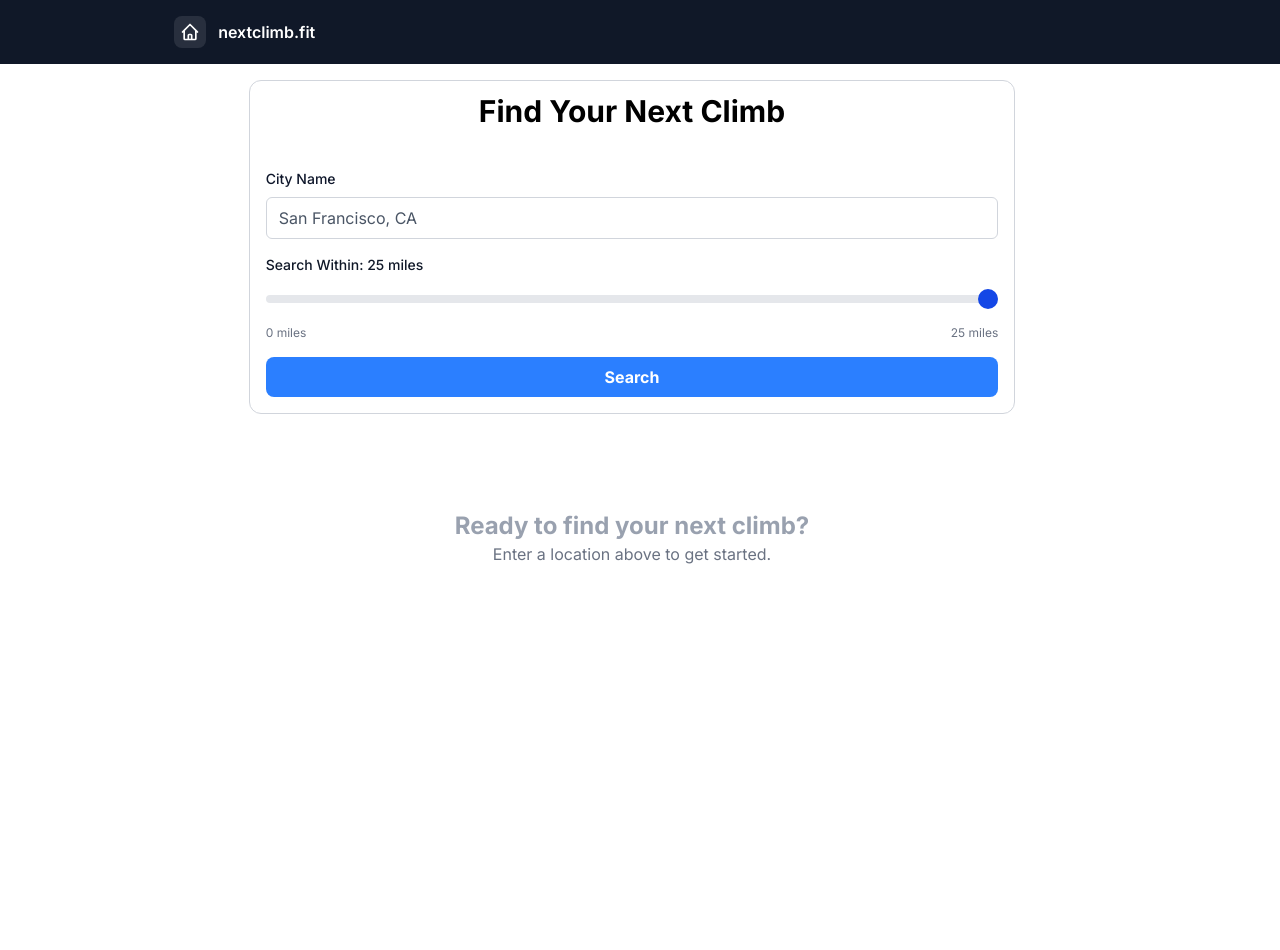
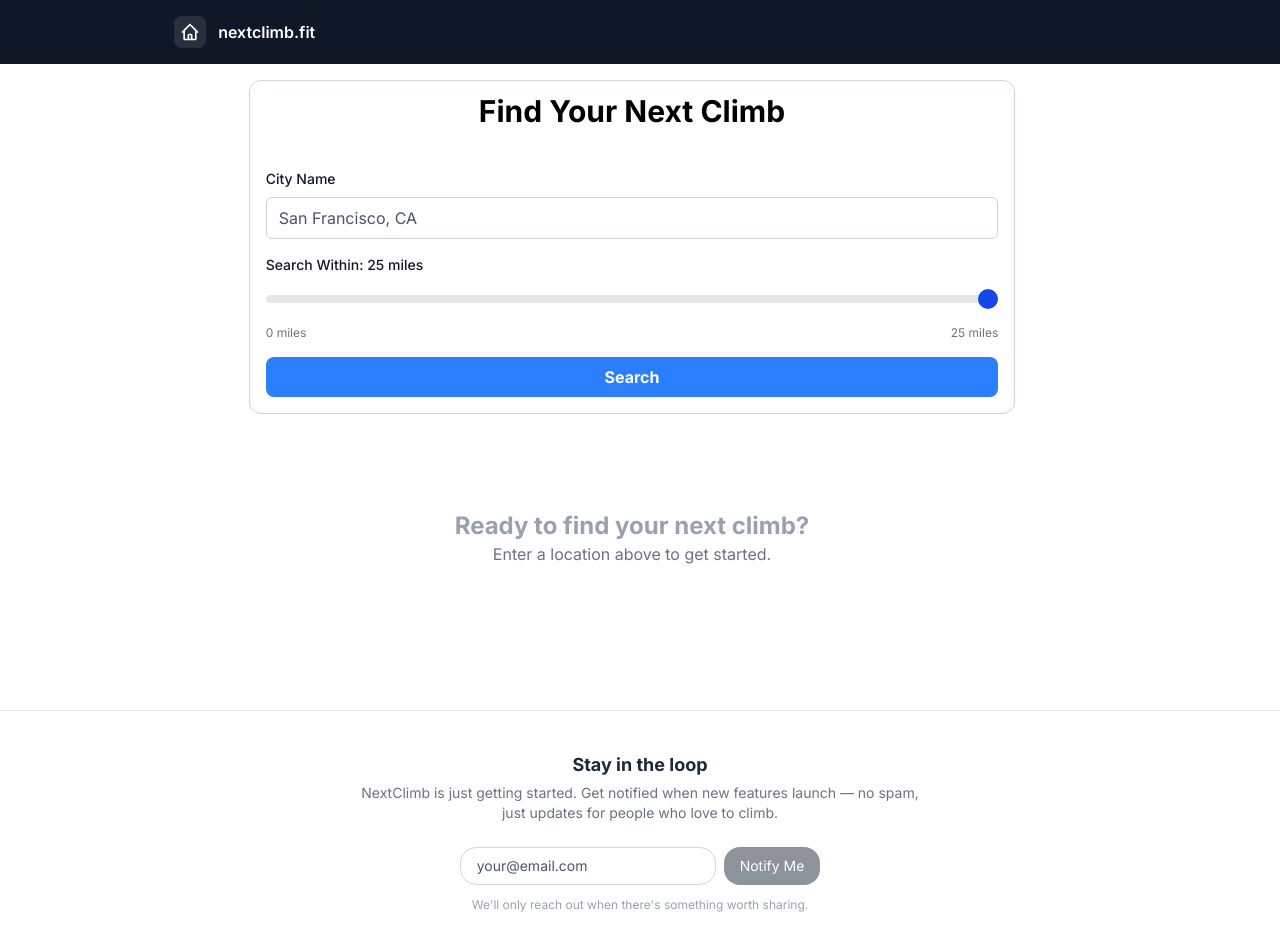
Before and after one commit to strikeitbroke/nextclimb-frontend, a React (Vite) app: page / in a window 1280 px wide. Shown: the top 950 px of the page. Before the commit the page ends 800 px from the top, so only its background shows below. Built offline with nearby package versions, Linux system fonts and the light colour scheme.

Commit message:
added a fotter

```diff
--- a/src/App.tsx
+++ b/src/App.tsx
@@ -3,6 +3,7 @@ import api from "./api/axios";
 import Search from "./components/Search";
 import Card from "./components/Card";
 import FeedbackModal from "./components/FeedbackModal";
+import Footer from "./components/Footer";
 import LoadingIcon from "./components/LoadingIcon";
 import type { SearchParams, Segment } from "./models";
 import MenuBar from "./components/MenuBar";
@@ -136,6 +137,7 @@ function App() {
         <div className="col-span-12 mx-4 md:col-start-3 md:col-end-10">
           {renderContent()}
         </div>
+        <Footer />
       </div>
     </>
   );
--- /dev/null
+++ b/src/components/Footer.tsx
@@ -0,0 +1,63 @@
+import { useState } from "react";
+import api from "../api/axios";
+
+export default function Footer() {
+  const [email, setEmail] = useState("");
+  const [submitted, setSubmitted] = useState(false);
+  const [error, setError] = useState("");
+
+  const isValidEmail = (value: string) =>
+    /^[^\s@]+@[^\s@]+\.[^\s@]+$/.test(value);
+
+  const handleSignup = async () => {
+    if (!email.trim()) return;
+    if (!isValidEmail(email.trim())) {
+      setError("Please enter a valid email address.");
+      return;
+    }
+    try {
+      await api.post("/segment/newsletter/signup", { email: email.trim() });
+      setSubmitted(true);
+      setError("");
+    } catch {
+      setError("Something went wrong. Please try again.");
+    }
+  };
+
+  return (
+    <footer className="col-span-12 mt-12 border-t border-gray-200 py-10 px-4">
+      <div className="max-w-xl mx-auto text-center">
+        <p className="text-lg font-bold text-gray-800 mb-1">Stay in the loop</p>
+        <p className="text-sm text-gray-500 mb-6">
+          NextClimb is just getting started. Get notified when new features launch —
+          no spam, just updates for people who love to climb.
+        </p>
+        {submitted ? (
+          <p className="text-sm text-green-600 font-medium">You're on the list. Thanks!</p>
+        ) : (
+          <>
+            <div className="flex gap-2 justify-center">
+              <input
+                type="email"
+                placeholder="your@email.com"
+                value={email}
+                onChange={(e) => setEmail(e.target.value)}
+                onKeyDown={(e) => e.key === "Enter" && handleSignup()}
+                className="border border-gray-300 rounded-lg px-4 py-2 text-sm w-64 focus:outline-none focus:ring-2 focus:ring-gray-300"
+              />
+              <button
+                onClick={handleSignup}
+                disabled={!email.trim()}
+                className="bg-gray-800 text-white text-sm px-4 py-2 rounded-lg disabled:opacity-50"
+              >
+                Notify Me
+              </button>
+            </div>
+            {error && <p className="text-sm text-red-500 mt-2">{error}</p>}
+            <p className="text-xs text-gray-400 mt-3">We'll only reach out when there's something worth sharing.</p>
+          </>
+        )}
+      </div>
+    </footer>
+  );
+}
```
